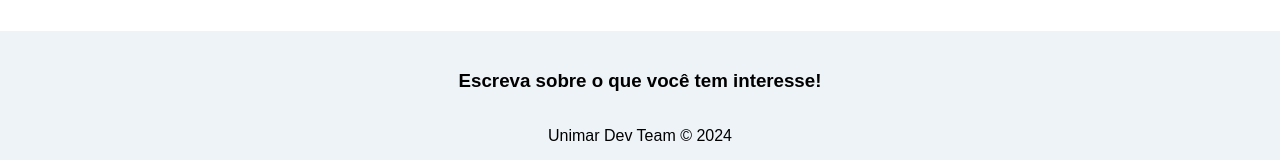
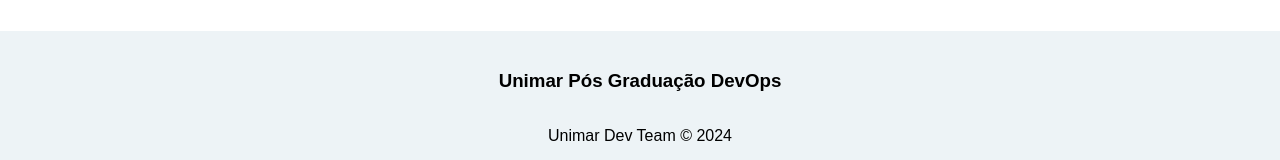
Before and after one commit to kawanmiguel2003/front-projetoDEVOPS-unimar, a React (Vite) app in the folder fronticoma/: page /login in a window 1280 px wide. Shown: the part 616-776 px from the top of the page. Built offline with nearby package versions, Linux system fonts and the light colour scheme; no server answers.

Commit message:
Configuração Firestore

```diff
--- a/fronticoma/src/components/Footer.jsx
+++ b/fronticoma/src/components/Footer.jsx
@@ -4,7 +4,7 @@
 const Footer = () => {
   return (
     <footer className={styles.footer}>
-      <h3>Escreva sobre o que você tem interesse!</h3>
+      <h3>Unimar Pós Graduação DevOps</h3>
       <p>Unimar Dev Team &copy; 2024</p>
       <img src={logo} alt="Logo do Developer Mini Blog" />
     </footer>
```
